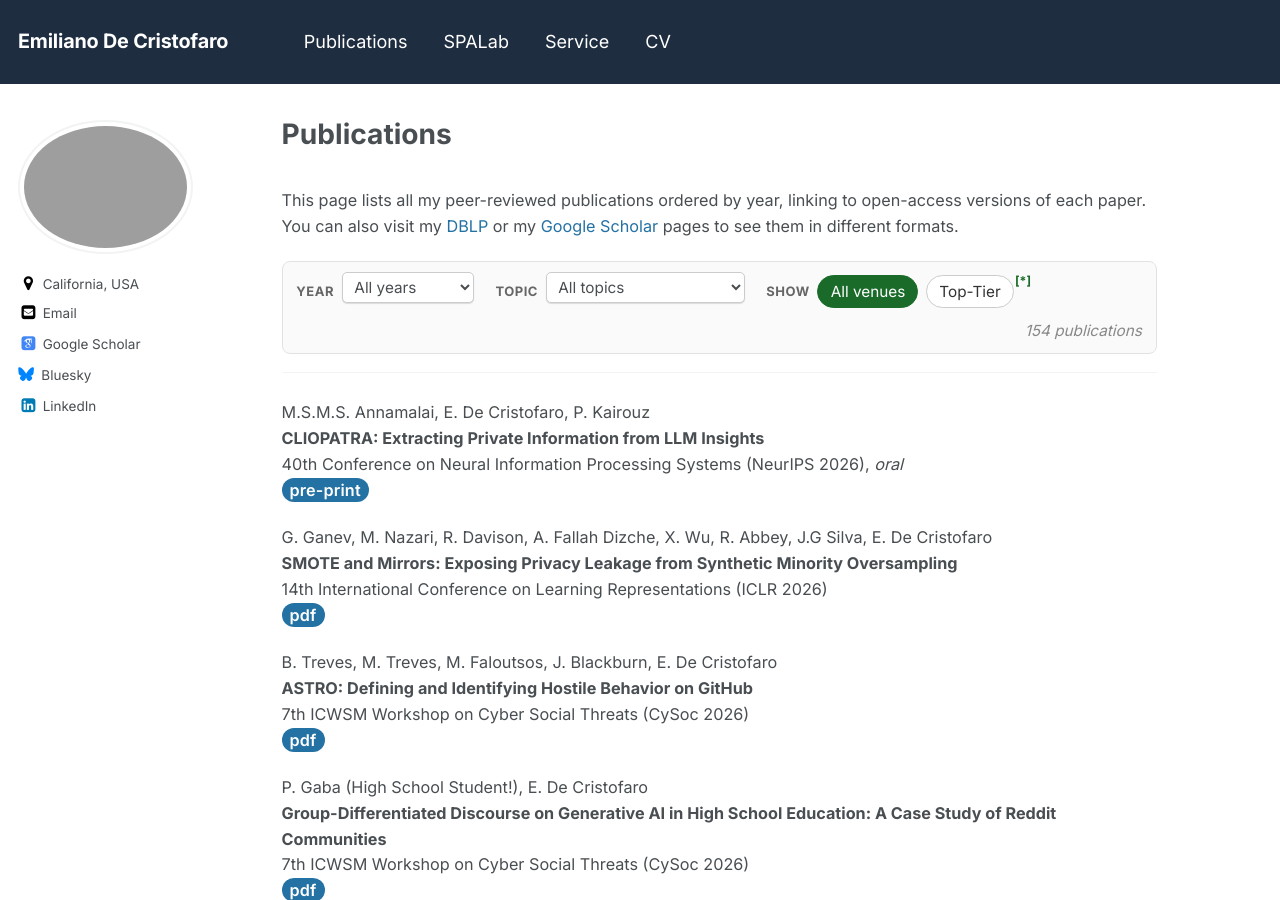
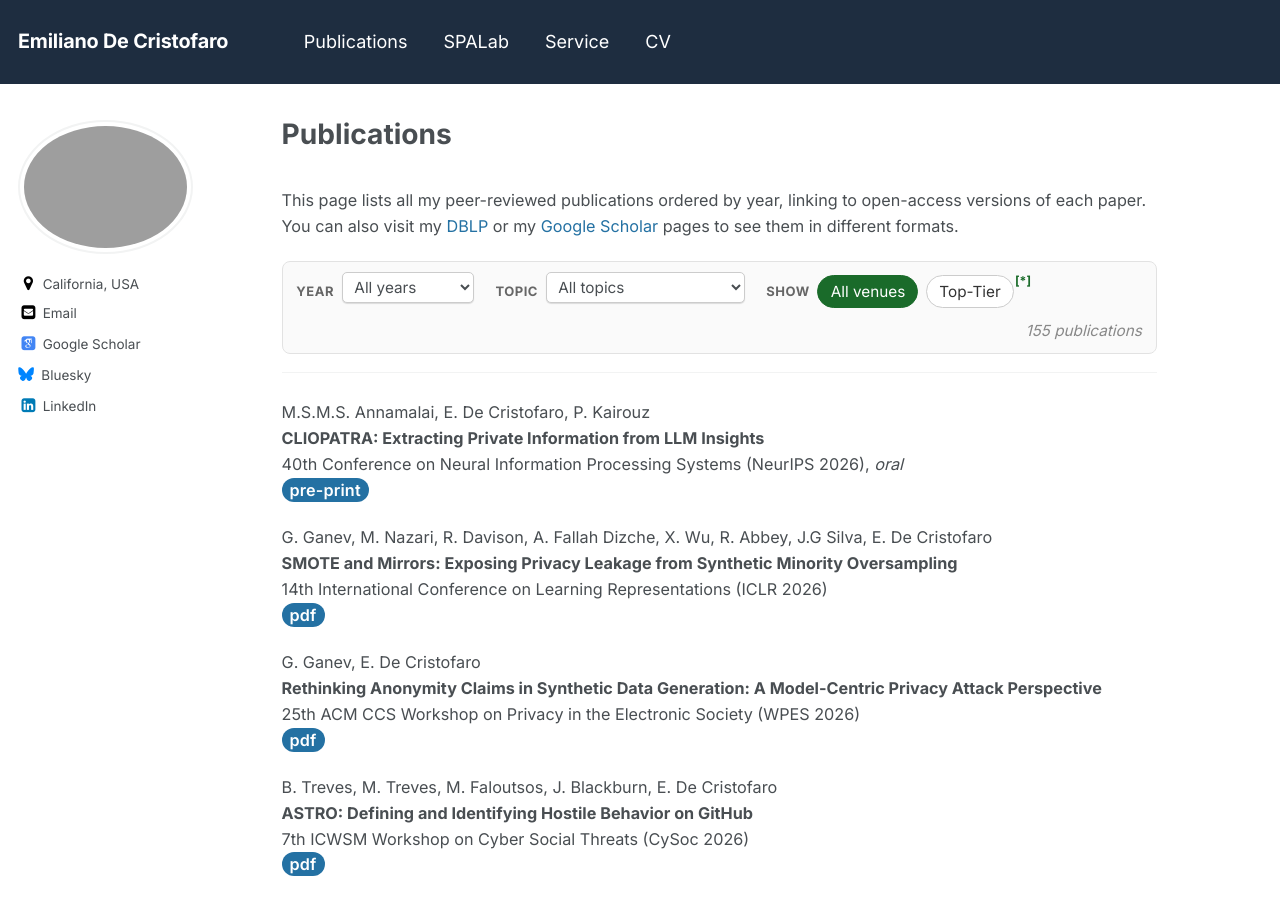
Before and after one commit to emidec/emidec.github.io, a Jekyll site: the page built from _pages/publications.md, in a window 1280 px wide and 900 px high. Built offline with Jekyll 4.4.1, drawn with Linux system fonts in a browser that asks for light colours; some web fonts are replaced; a script bundle is joined from its source files by our own code; library files that are not in the unit come from our copies.

Commit message:
add WPES 2026 paper

```diff
--- a/_pages/publications.md
+++ b/_pages/publications.md
@@ -57,6 +57,12 @@ G. Ganev, M. Nazari, R. Davison, A. Fallah Dizche, X. Wu, R. Abbey, J.G Silva, E
 14th International Conference on Learning Representations (ICLR 2026)
 [pdf](https://arxiv.org/abs/2510.15083){: .btn--danger}{:target="_blank"}
 {: data-topics="tml sdata" data-tier="top"}
+
+G. Ganev, E. De Cristofaro
+**Rethinking Anonymity Claims in Synthetic Data Generation: A Model-Centric Privacy Attack Perspective**
+25th ACM CCS Workshop on Privacy in the Electronic Society (WPES 2026)
+[pdf](https://arxiv.org/abs/2601.22434){: .btn--danger}{:target="_blank"}
+{: data-topics="sdata"}
 
 B. Treves, M. Treves, M. Faloutsos, J. Blackburn, E. De Cristofaro
 **ASTRO: Defining and Identifying Hostile Behavior on GitHub**
```
